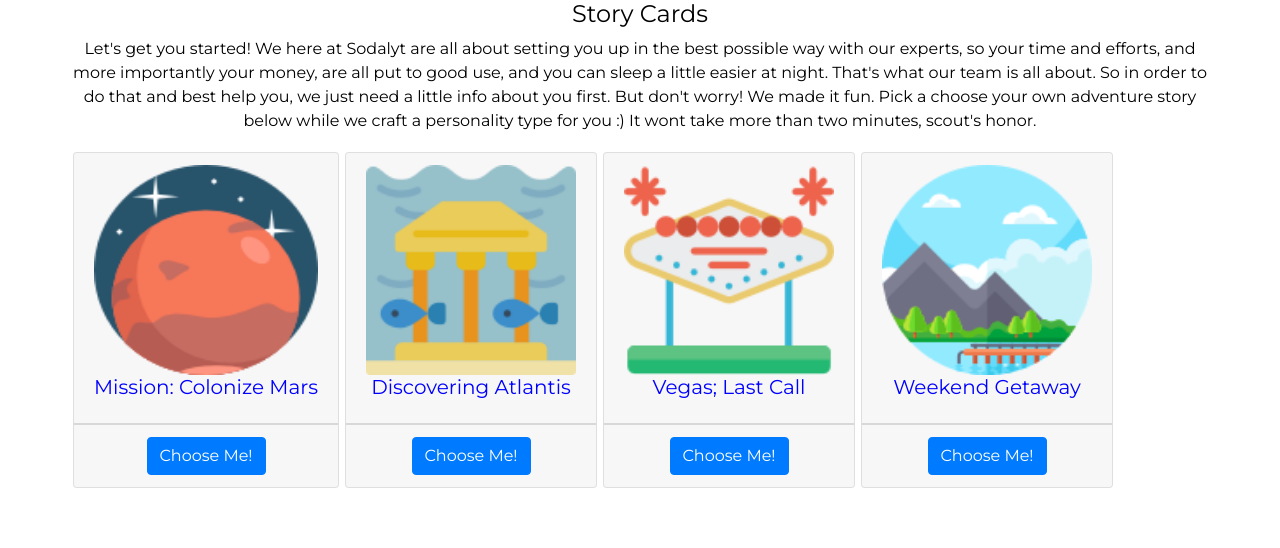
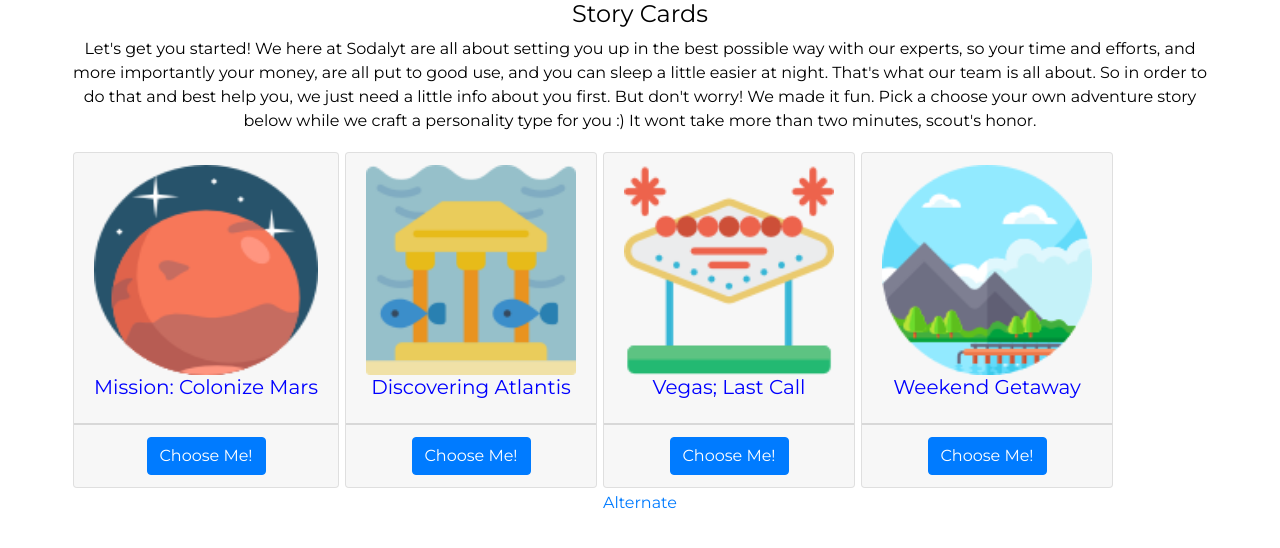
Before and after one commit to nicholasgalante1997/sodalyt, a React (Create React App) app: page /storycards in a window 1280 px wide. Shown: the top 548 px of the page. Built offline with nearby package versions, Linux system fonts and the light colour scheme.

Commit message:
story-card-container state and props

```diff
--- a/src/App.js
+++ b/src/App.js
@@ -8,6 +8,7 @@ import LandingPage from './components/Landing/LandingPage'
 import NewUserCustomerForm from './components/Auth/NewCustomerUserForm'
 import SlideShow from './components/Landing/SlideShow'
 import StoryCardContainer from './components/Story/StoryCardContainer'
+import StoryAltPage from './components/Story/StoryAltPage'
 
 import { Switch, Route } from 'react-router-dom';
 
@@ -23,6 +24,8 @@ function App() {
           <Route exact path='/c/new' component={NewUserCustomerForm} />
           {/* Story Card Container */}
           <Route exact path='/storycards' component={StoryCardContainer} />
+          {/* Alternate Story Route */}
+          <Route exact path='/stories/alt' component={StoryAltPage} />
           {/* Test Slideshow Route */}
           {/* <Route exact path='/slideshow' component={SlideShow} /> */}
         </Switch>
--- /dev/null
+++ b/src/components/Story/StoryAltPage.js
@@ -0,0 +1,10 @@
+import React from 'react';
+
+const AltStoryPage = (props) => {
+    console.log(props)
+    return (
+        <div>Alt Story Path</div>
+     );
+}
+
+export default AltStoryPage;
--- a/src/components/Story/StoryCard.js
+++ b/src/components/Story/StoryCard.js
@@ -14,7 +14,7 @@ const StoryCard = (props) => {
                     <Card.Title>{props.story.storyName}</Card.Title>
                 </Card.Header>
                 <Card.Footer>
-                    <Button variant='primary'>Choose Me!</Button>
+                    <Button variant='primary' onClick={() => props.handleStorySelect(props.id)}>Choose Me!</Button>
                 </Card.Footer>
             </Card>
         </div>
--- a/src/components/Story/StoryCardContainer.js
+++ b/src/components/Story/StoryCardContainer.js
@@ -1,4 +1,5 @@
 import React, {useState} from 'react';
+import {Link} from 'react-router-dom'
 import StoryCard from './StoryCard'
 
 import Atlantis from './StoryCardIcons/city.png'
@@ -37,7 +38,7 @@ const StoryCardContainer = (props) => {
     Pick a choose your own adventure story below while we craft a personality type for you :)
     It wont take more than two minutes, scout's honor.
     `
-
+    console.log(selectedStory, "In the Story Card Container")
     return (
         <div>
             <Container>
@@ -49,8 +50,13 @@ const StoryCardContainer = (props) => {
                     {storyCollection.map(story => (<StoryCard
                     story={story}
                     id={story.id}
+                    handleStorySelect={handleStorySelect}
                     />))}
                 </Row>
+            <Link to={{
+                pathname: '/stories/alt',
+                state: {stateTest: "Im passing this object through React Router Dom"}
+            }}>Alternate</Link>
             </Container>
         </div>
      );
```
